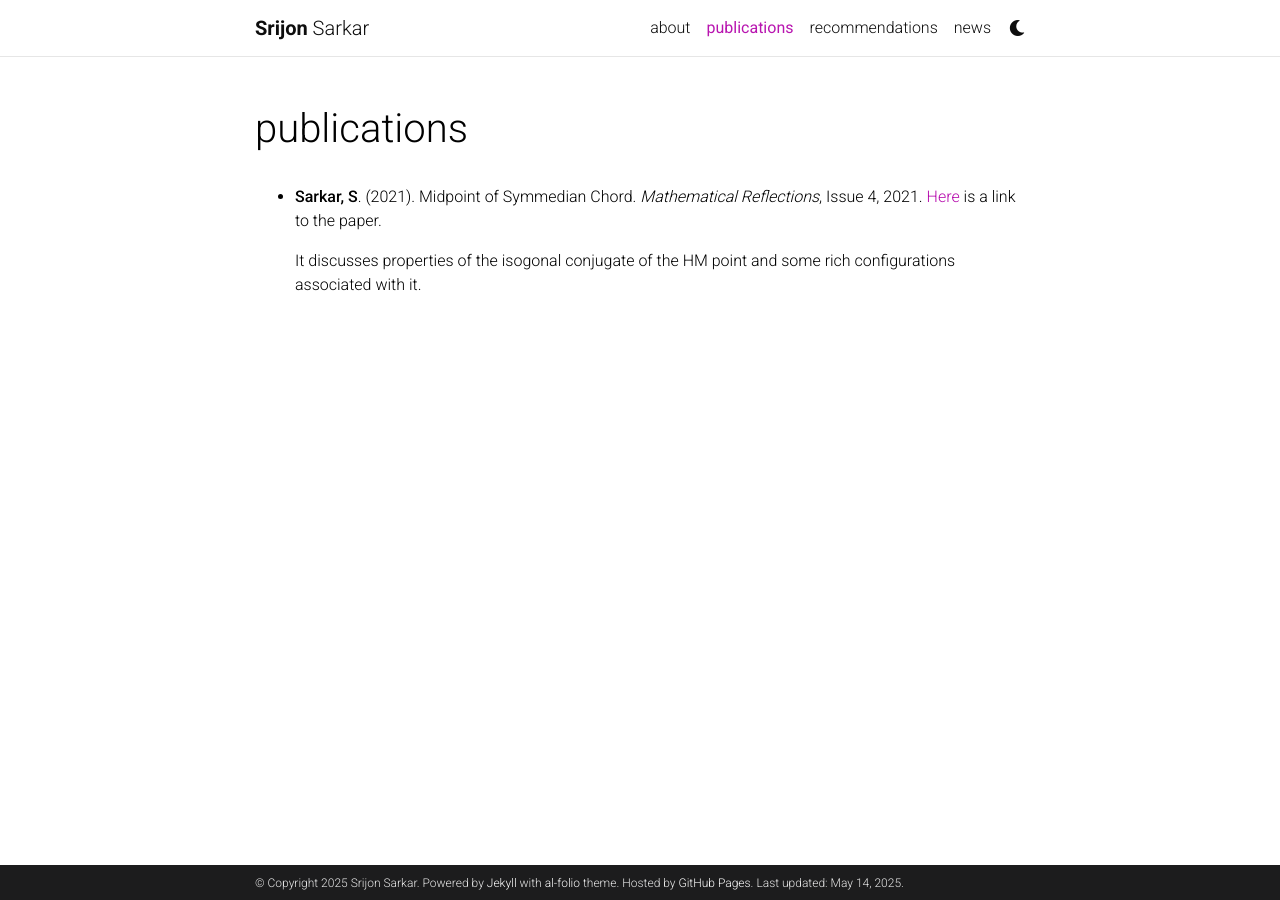
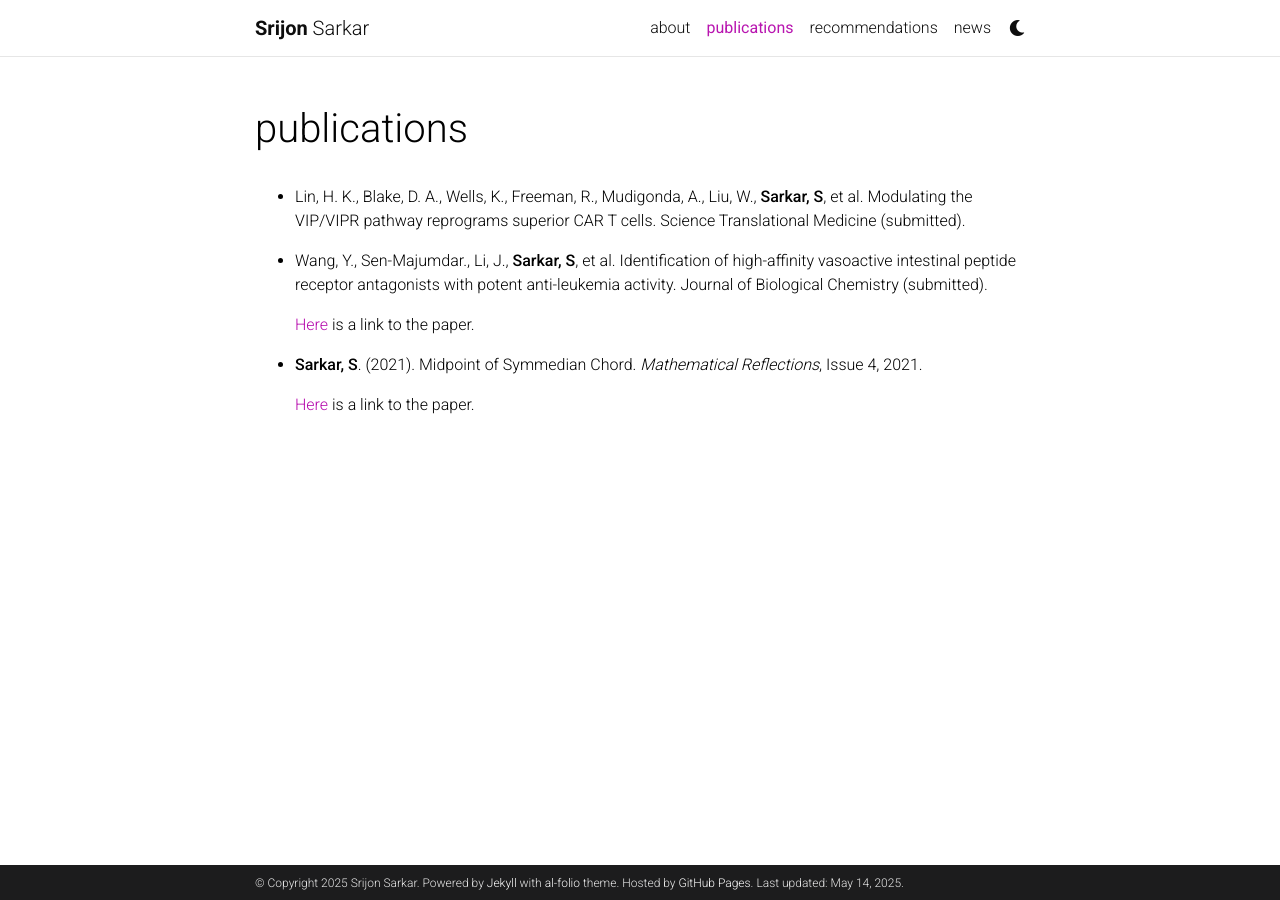
Before and after one commit to sarkarsrijon/sarkarsrijon.github.io, a Jekyll site: the page built from _pages/publications.md, in a window 1280 px wide. Built offline with Jekyll 4.4.1, drawn with Linux system fonts in a browser that asks for light colours; comment, search, counter and statistics services are not loaded; a style sheet for code colours, icons or effects is not loaded.

Commit message:
Update publications.md

```diff
--- a/_pages/publications.md
+++ b/_pages/publications.md
@@ -12,8 +12,15 @@ nav: true
 <article>
 <ul>
 <li>
-<p><strong>Sarkar, S</strong>. (2021). Midpoint of Symmedian Chord. <em>Mathematical Reflections</em>, Issue 4, 2021. <a href="https://www.awesomemath.org/wp-pdf-files/math-reflections/mr-2021-04/mr_4_2021_midpoint_of_symmedian_chord.pdf" target="_blank" rel="noopener noreferrer">Here</a> is a link to the paper.</p>
-<p>It discusses properties of the isogonal conjugate of the HM point and some rich configurations associated with it.</p>
+<p>Lin, H. K., Blake, D. A., Wells, K., Freeman, R., Mudigonda, A., Liu, W., <strong>Sarkar, S</strong>, et al. Modulating the VIP/VIPR pathway reprograms superior CAR T cells. Science Translational Medicine (submitted).</p>
+</li>
+<li>
+<p>Wang, Y., Sen-Majumdar., Li, J., <strong>Sarkar, S</strong>, et al. Identification of high-affinity vasoactive intestinal peptide receptor antagonists with potent anti-leukemia activity. Journal of Biological Chemistry (submitted).</p>
+<p><a href="https://www.biorxiv.org/content/10.1101/2024.11.08.622716v1" target="_blank" rel="noopener noreferrer">Here</a> is a link to the paper.</p>
+</li>
+<li>
+<p><strong>Sarkar, S</strong>. (2021). Midpoint of Symmedian Chord. <em>Mathematical Reflections</em>, Issue 4, 2021.</p>
+<p><a href="https://www.awesomemath.org/wp-pdf-files/math-reflections/mr-2021-04/mr_4_2021_midpoint_of_symmedian_chord.pdf" target="_blank" rel="noopener noreferrer">Here</a> is a link to the paper.</p>
 </li>
 </ul>
 </article>
```
